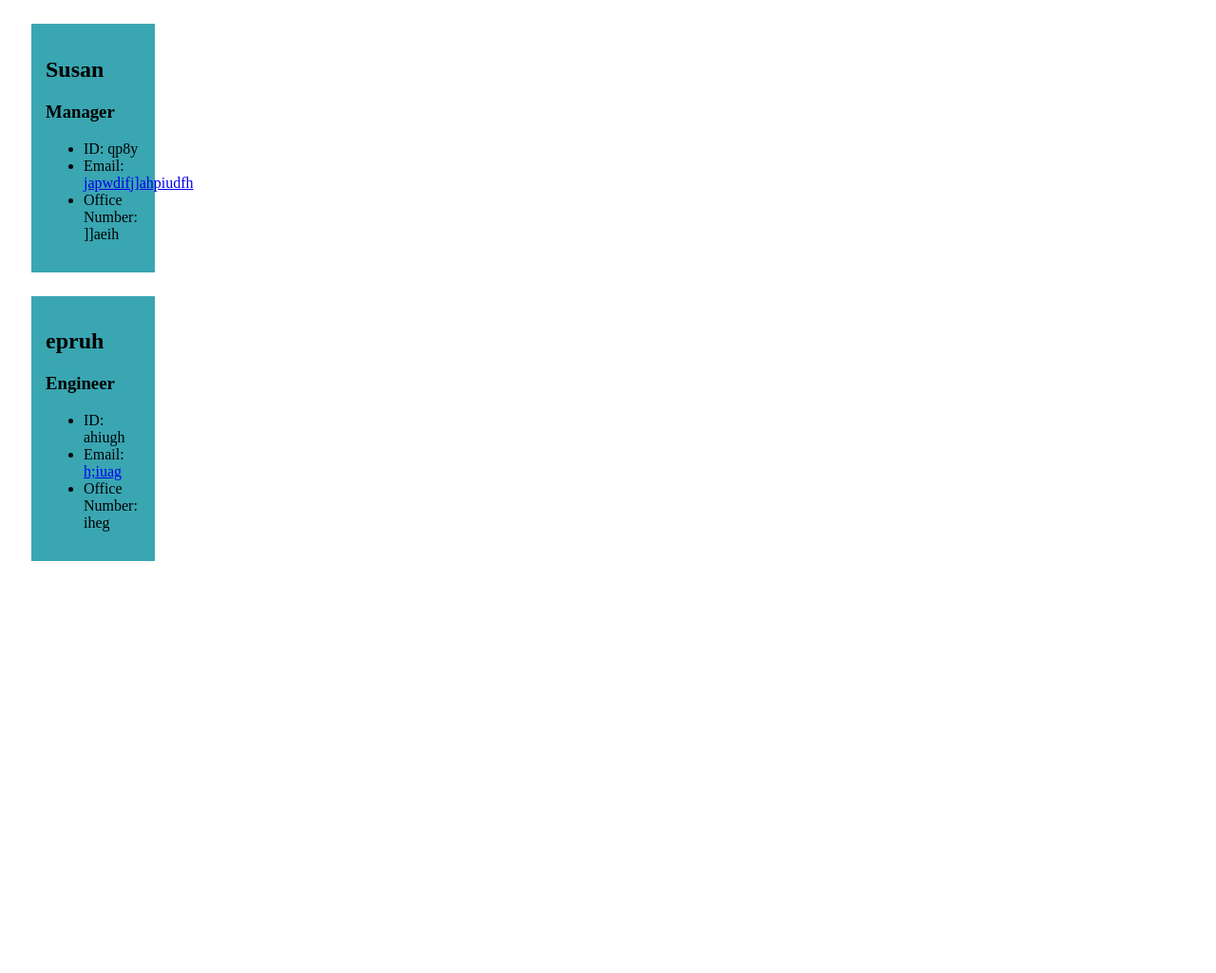
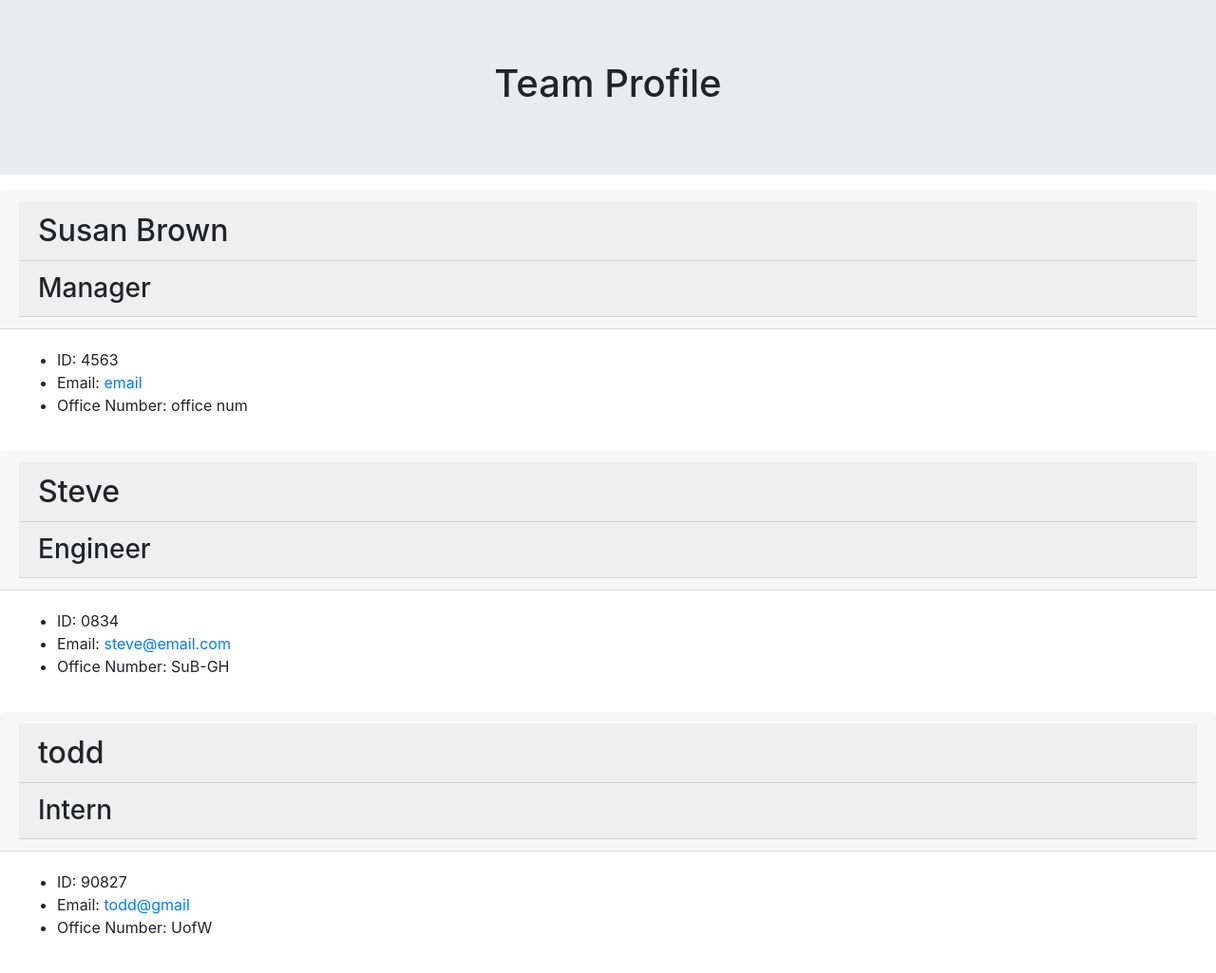
Before and after one commit to SuB-GH/team-profile-generator, a website: page index.html in a window 1280 px wide. Shown: the whole page at 95% size. Before the commit the page ends 800 px from the top, so only its background shows below. Drawn offline with nearby package versions, Linux system fonts and the light colour scheme; files that its build step writes are made by us from their sources.

Commit message:
add bootstrap and styling

```diff
--- a/index.html
+++ b/index.html
@@ -6,20 +6,34 @@
 <meta name="viewport" content="width=device-width, initial-scale=1.0" />
 <meta http-equiv="X-UA-Compatible" content="ie=edge" />
 <title>Team Profile</title>
+<link rel="stylesheet" href="https://cdn.jsdelivr.net/npm/bootstrap@4.3.1/dist/css/bootstrap.min.css" integrity="sha384-ggOyR0iXCbMQv3Xipma34MD+dH/1fQ784/j6cY/iJTQUOhcWr7x9JvoRxT2MZw1T" crossorigin="anonymous">
 <link rel="stylesheet" href="style.css" />
 </head>
 <body>
+
+    <div>
+        <div class="row">
+            <div class="col-12 jumbotron mb-3 team-heading">
+                <h1 class="text-center">Team Profile</h1>
+            </div>
+        </div>
+    </div>
+
+
+            <div class="employee-cards">
+
+
         <div class= "team-cards">
         <div class= "employee-card">
             <div class="card-header">
-                <h2 class="card-header">Susan</h2>
+                <h2 class="card-header">Susan Brown</h2>
                 <h3 class="card-header">Manager</h3>
             </div>
             <div class="card-body">
                 <ul class="employee-list">
-                    <li class="employee-list-item">ID: qp8y</li>
-                    <li class="employee-list-item">Email: <a href="mailto:japwdifj]ahpiudfh">japwdifj]ahpiudfh<a/></li>
-                    <li class="employee-list-item">Office Number: ]]aeih</li>
+                    <li class="employee-list-item">ID: 4563</li>
+                    <li class="employee-list-item">Email: <a href="mailto:email">email<a/></li>
+                    <li class="employee-list-item">Office Number: office num</li>
                 </ul>
 
             </div>
@@ -29,17 +43,39 @@
         <div class= "team-cards">
         <div class= "employee-card">
             <div class="card-header">
-                <h2 class="card-header">epruh</h2>
+                <h2 class="card-header">Steve</h2>
                 <h3 class="card-header">Engineer</h3>
             </div>
             <div class="card-body">
                 <ul class="employee-list">
-                    <li class="employee-list-item">ID: ahiugh</li>
-                    <li class="employee-list-item">Email: <a href="mailto:h;iuag">h;iuag<a/></li>
-                    <li class="employee-list-item">Office Number: iheg</li>
+                    <li class="employee-list-item">ID: 0834</li>
+                    <li class="employee-list-item">Email: <a href="mailto:steve@email.com">steve@email.com<a/></li>
+                    <li class="employee-list-item">Office Number: SuB-GH</li>
                 </ul>
 
             </div>
         </div>
         </div>
-    </body>
+
+        <div class= "team-cards">
+        <div class= "employee-card">
+            <div class="card-header">
+                <h2 class="card-header">todd</h2>
+                <h3 class="card-header">Intern</h3>
+            </div>
+            <div class="card-body">
+                <ul class="employee-list">
+                    <li class="employee-list-item">ID: 90827</li>
+                    <li class="employee-list-item">Email: <a href="mailto:todd@gmail">todd@gmail<a/></li>
+                    <li class="employee-list-item">Office Number: UofW</li>
+                </ul>
+
+            </div>
+        </div>
+
+
+
+            </div>
+
+
+</body>
--- a/src/teamTemplate.js
+++ b/src/teamTemplate.js
@@ -7,8 +7,8 @@ const renderTeam = (team) => {
     //this will create the Manager employee card
     const renderManager = manager => {
         return `
-        <div class= "team-cards">
-        <div class= "employee-card">
+        <div class= "team-cards col-12 d-flex justify-content-center">
+        <div class= "employee-card "d-flex p-2 bd-highlight"">
             <div class="card-header">
                 <h2 class="card-header">${manager.getName()}</h2>
                 <h3 class="card-header">${manager.getRole()}</h3>
@@ -37,7 +37,7 @@ const renderTeam = (team) => {
                 <ul class="employee-list">
                     <li class="employee-list-item">ID: ${engineer.getId()}</li>
                     <li class="employee-list-item">Email: <a href="mailto:${engineer.getEmail()}">${engineer.getEmail()}<a/></li>
-                    <li class="employee-list-item">Office Number: ${engineer.getGithub()}</li>
+                    <li class="employee-list-item">Github Username: ${engineer.getGithub()}</li>
                 </ul>
 
             </div>
@@ -57,12 +57,12 @@ const renderTeam = (team) => {
                 <ul class="employee-list">
                     <li class="employee-list-item">ID: ${intern.getId()}</li>
                     <li class="employee-list-item">Email: <a href="mailto:${intern.getEmail()}">${intern.getEmail()}<a/></li>
-                    <li class="employee-list-item">Office Number: ${intern.getSchool()}</li>
+                    <li class="employee-list-item">School: ${intern.getSchool()}</li>
                 </ul>
 
             </div>
         </div>
-        </div>
+
     `}
 
 
@@ -100,8 +100,29 @@ module.exports = (team) => {
 <meta name="viewport" content="width=device-width, initial-scale=1.0" />
 <meta http-equiv="X-UA-Compatible" content="ie=edge" />
 <title>Team Profile</title>
+<link rel="stylesheet" href="https://cdn.jsdelivr.net/npm/bootstrap@4.3.1/dist/css/bootstrap.min.css" integrity="sha384-ggOyR0iXCbMQv3Xipma34MD+dH/1fQ784/j6cY/iJTQUOhcWr7x9JvoRxT2MZw1T" crossorigin="anonymous">
 <link rel="stylesheet" href="style.css" />
 </head>
-<body>${renderTeam(team)}</body>
+<body>
+
+    <div>
+        <div class="row">
+            <div class="col-12 jumbotron mb-5 team-heading">
+                <h1 class="text-center">Team Profile</h1>
+            </div>
+        </div>
+    </div>
+
+            <div class="employee-cards d-inline-flex">
+
+                ${renderTeam(team)}
+
+            </div>
+
+
+</body>
+
     `
 }
+
+//<body>${renderTeam(team)}</body>
```
Also changed, not shown: dist/style.css.
